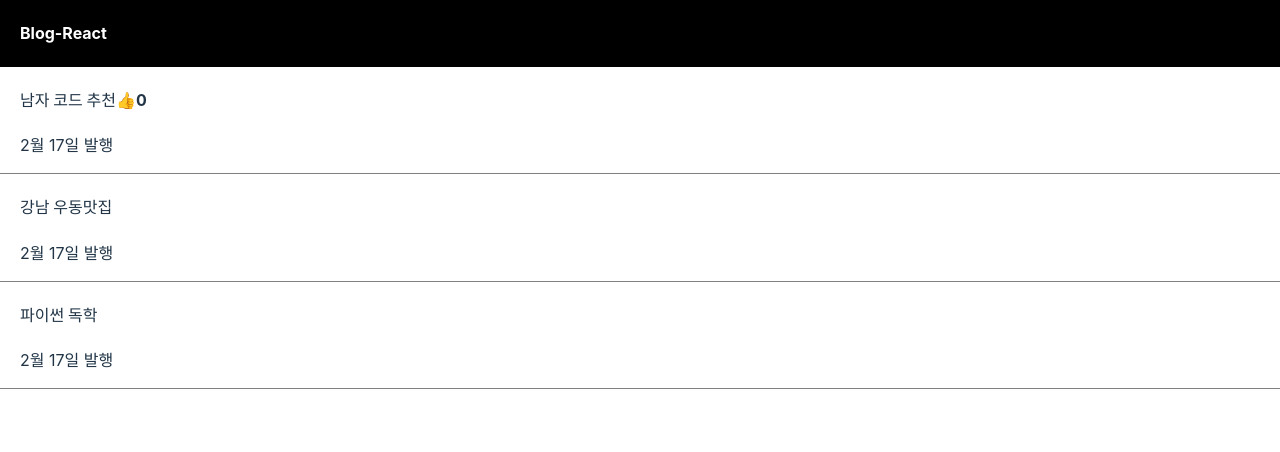
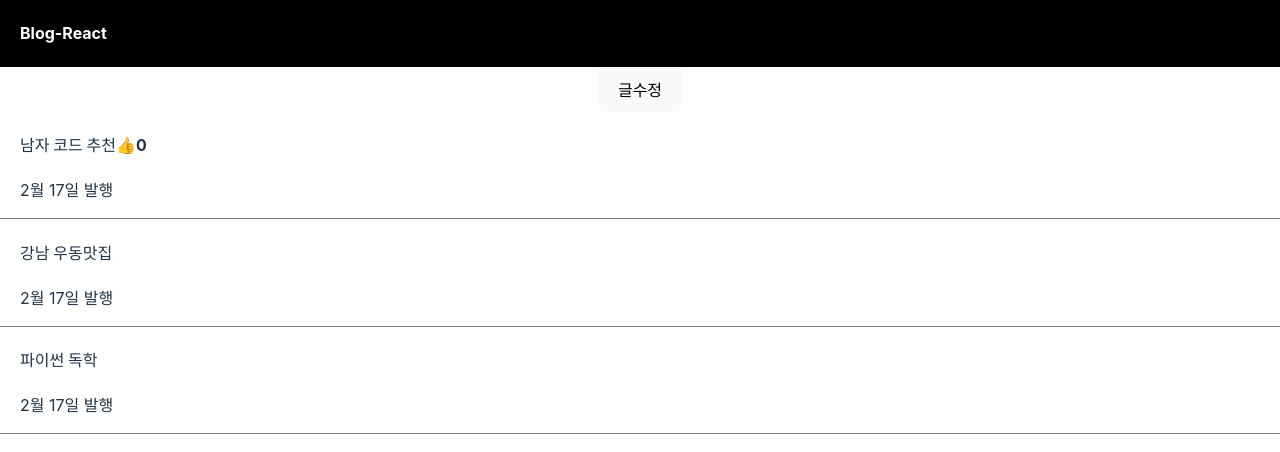
Before and after one commit to yyyenaak/bolgreact, a React (Vite) app: page / in a window 1280 px wide. Shown: the top 452 px of the page. Built offline with nearby package versions, Linux system fonts and the light colour scheme.

Commit message:
제목변경 버튼 생성

```diff
--- a/src/App.jsx
+++ b/src/App.jsx
@@ -4,7 +4,7 @@ import "./App.css";
 
 function App() {
   let post = "강남 우동 맛집"; //변수 선언
-  let [글제목, b] = useState([
+  let [글제목, 글제목변경] = useState([
     "남자 코드 추천",
     "강남 우동맛집",
     "파이썬 독학",
@@ -17,6 +17,16 @@ function App() {
       <div className="black-nav">
         <h4>Blog-React</h4>
       </div>
+
+      <button
+        onClick={() => {
+          let copy = 글제목;
+          copy[0] = "여자코드 추천";
+          글제목변경(copy);
+        }}
+      >
+        글수정
+      </button>
       <div className="list">
         <h4>
           {글제목[0]}
```
